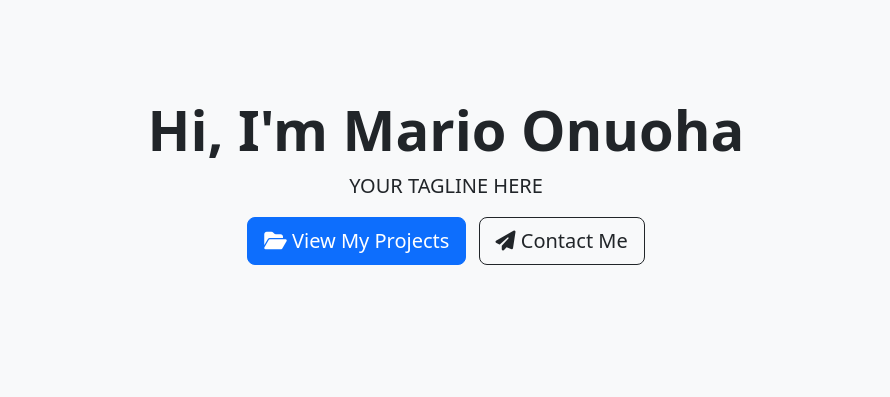
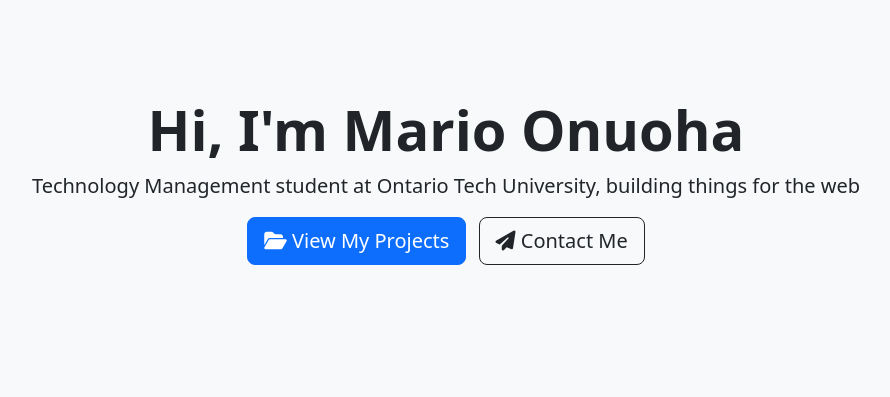
Before and after one commit to marioonuoha-mj47/Assignment-2-mario, a Node server app: page / in a window 1280 px wide. Shown: the part 56-453 px from the top of the page, without its empty margins (194-1084 px from the left). Run offline with Node 20, Linux system fonts and the light colour scheme.

Commit message:
changing things in the read me file

```diff
--- a/portfolio-site/views/index.ejs
+++ b/portfolio-site/views/index.ejs
@@ -4,7 +4,9 @@
 <!-- Home page hero section -->
 <div class="text-center py-5">
   <h1 class="display-4 fw-bold">Hi, I'm Mario Onuoha</h1>
-  <p class="lead">YOUR TAGLINE HERE</p>
+  <p class="lead">Technology Management student at Ontario Tech University, building things for the web
+
+  </p>
   <a href="/projects" class="btn btn-primary btn-lg me-2"><i class="fa-solid fa-folder-open"></i> View My Projects</a>
   <a href="/contact" class="btn btn-outline-dark btn-lg"><i class="fa-solid fa-paper-plane"></i> Contact Me</a>
 </div>
```
